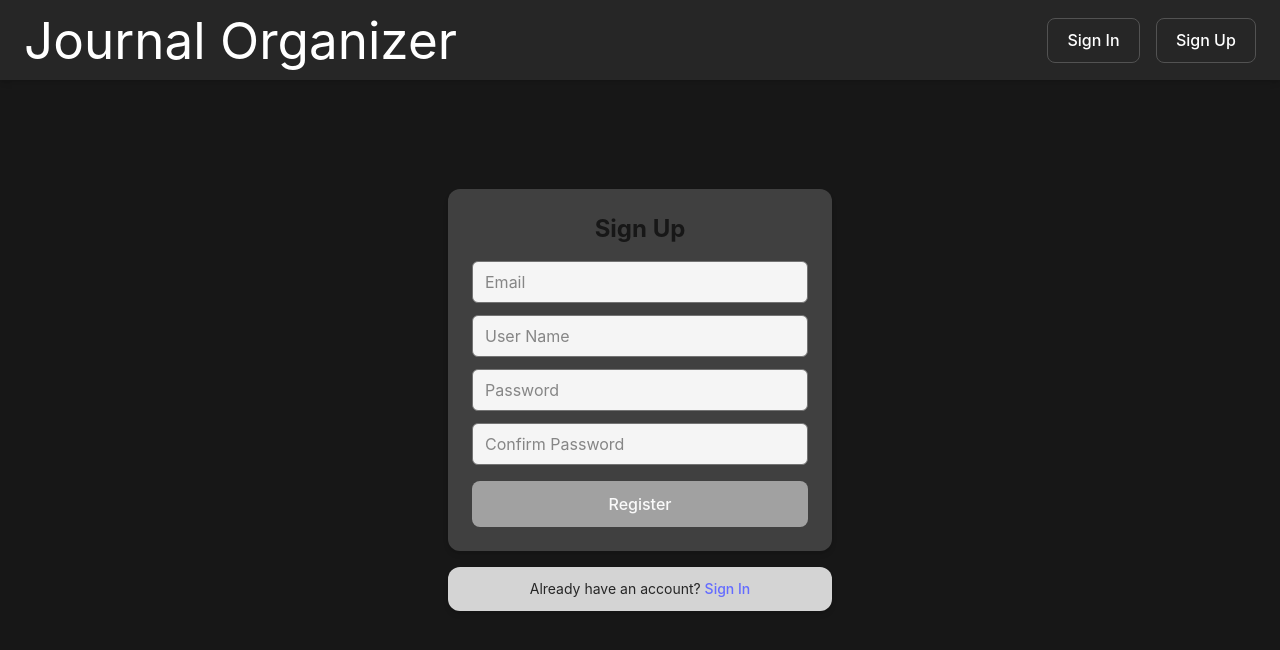
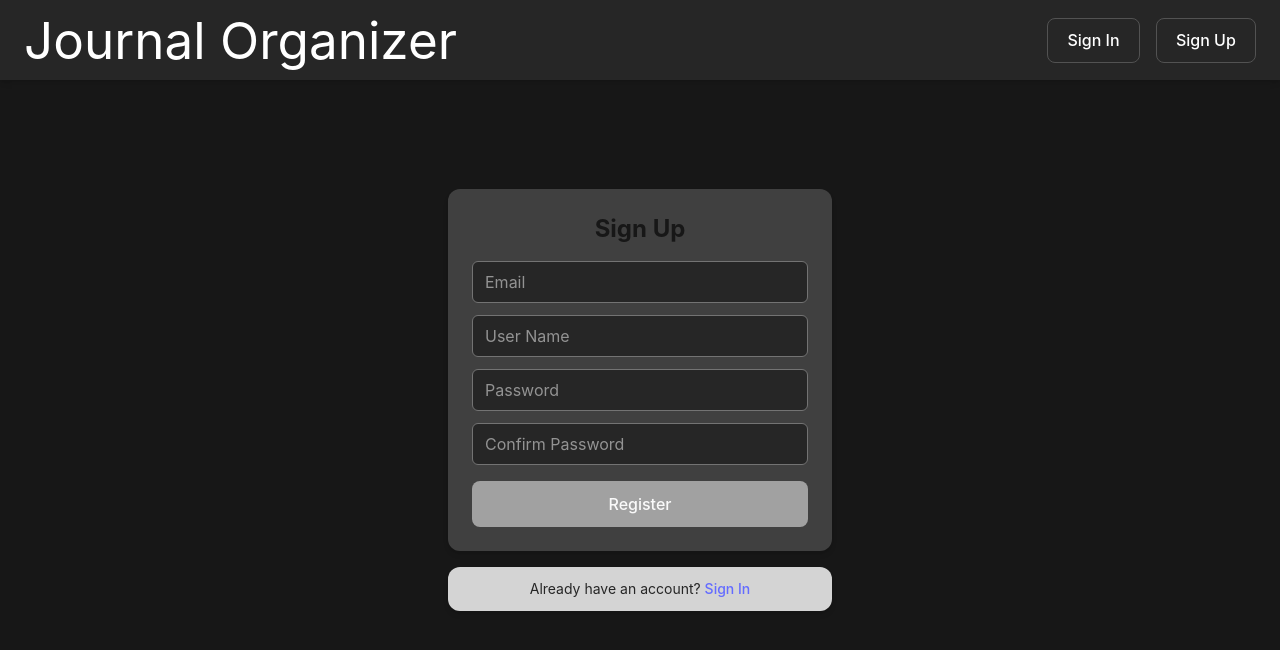
Before and after one commit to andrybc/ai-journal-backend, a React (Vite) app in the folder frontend/: page /register in a window 1280 px wide. Shown: the top 650 px of the page. Built offline with nearby package versions, Linux system fonts and the light colour scheme; the HTML template or start-up script is replaced by a standard one.

Commit message:
Color Scheme

```diff
--- a/frontend/src/Login.tsx
+++ b/frontend/src/Login.tsx
@@ -37,13 +37,13 @@ const Login = () => {
       <div className="w-full fixed top-0 left-0">
         <Navbar />
       </div>
-      <div className="bg-neutral-300 w-96 p-6 rounded-xl shadow-md flex flex-col items-center">
+      <div className="bg-neutral-700 w-96 p-6 rounded-xl shadow-md flex flex-col items-center">
         <h2 className="text-2xl font-bold text-neutral-900 mb-4">Sign In</h2>
 
         <input
           type="text"
           placeholder="User Name"
-          className="w-full px-3 py-2 border border-neutral-500 rounded-md mb-3 bg-neutral-100 text-neutral-900 focus:outline-none focus:ring-2 focus:ring-neutral-600"
+          className="w-full px-3 py-2 border border-neutral-500 rounded-md mb-3 bg-neutral-800 text-white focus:outline-none focus:ring-2 focus:ring-neutral-600"
           value={username}
           onChange={(e) => setUsername(e.target.value)}
         />
@@ -52,7 +52,7 @@ const Login = () => {
           <input
             type={showPassword ? "text" : "password"}
             placeholder="Password"
-            className="w-full px-3 py-2 border border-neutral-500 rounded-md bg-neutral-100 text-neutral-900 focus:outline-none focus:ring-2 focus:ring-neutral-600"
+            className="w-full px-3 py-2 border border-neutral-500 rounded-md bg-neutral-800 text-white focus:outline-none focus:ring-2 focus:ring-neutral-600"
             value={password}
             onChange={(e) => setPassword(e.target.value)}
           />
--- a/frontend/src/SignUp.tsx
+++ b/frontend/src/SignUp.tsx
@@ -46,7 +46,7 @@ const SignUp = () => {
         <input
           type="text"
           placeholder="Email"
-          className="w-full px-3 py-2 border border-neutral-500 rounded-md mb-3 bg-neutral-100 text-neutral-900 focus:outline-none focus:ring-2 focus:ring-neutral-600"
+          className="w-full px-3 py-2 border border-neutral-500 rounded-md mb-3 bg-neutral-800 text-white focus:outline-none focus:ring-2 focus:ring-neutral-600"
           value={email}
           onChange={(e) => setEmail(e.target.value)}
         />
@@ -54,7 +54,7 @@ const SignUp = () => {
         <input
           type="text"
           placeholder="User Name"
-          className="w-full px-3 py-2 border border-neutral-500 rounded-md mb-3 bg-neutral-100 text-neutral-900 focus:outline-none focus:ring-2 focus:ring-neutral-600"
+          className="w-full px-3 py-2 border border-neutral-500 rounded-md mb-3 bg-neutral-800 text-white focus:outline-none focus:ring-2 focus:ring-neutral-600"
           value={username}
           onChange={(e) => setUsername(e.target.value)}
         />
@@ -63,7 +63,7 @@ const SignUp = () => {
           <input
             type={showPassword ? "text" : "password"}
             placeholder="Password"
-            className="w-full px-3 py-2 border border-neutral-500 rounded-md bg-neutral-100 text-neutral-900 focus:outline-none focus:ring-2 focus:ring-neutral-600"
+            className="w-full px-3 py-2 border border-neutral-500 rounded-md bg-neutral-800 text-white focus:outline-none focus:ring-2 focus:ring-neutral-600"
             value={password}
             onChange={(e) => setPassword(e.target.value)}
           />
@@ -73,7 +73,7 @@ const SignUp = () => {
           <input
             type={showConfirmPassword ? "text" : "password"}
             placeholder="Confirm Password"
-            className="w-full px-3 py-2 border border-neutral-500 rounded-md bg-neutral-100 text-neutral-900 focus:outline-none focus:ring-2 focus:ring-neutral-600"
+            className="w-full px-3 py-2 border border-neutral-500 rounded-md bg-neutral-800 text-white focus:outline-none focus:ring-2 focus:ring-neutral-600"
             value={confirmPassword}
             onChange={(e) => setConfirmPassword(e.target.value)}
           />
```
